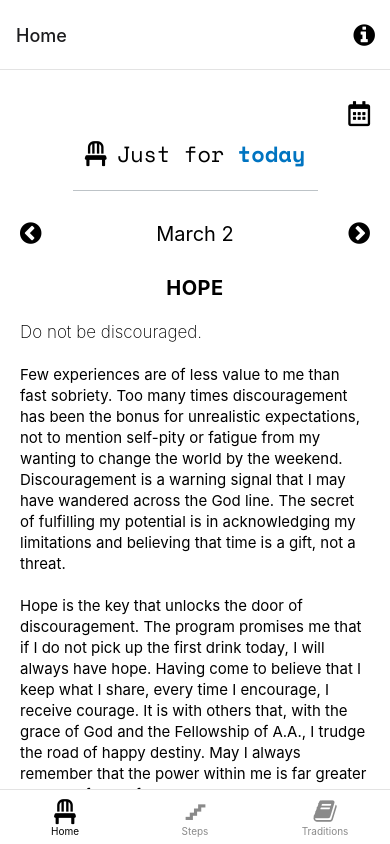
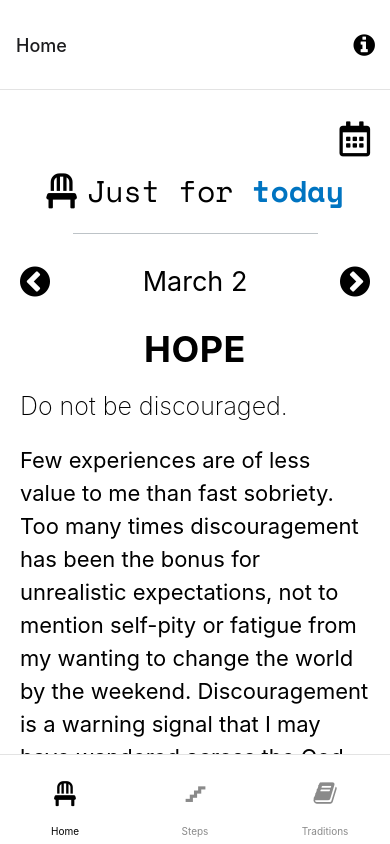
Before and after one commit to WildPastry/JustForToday, a React Native app: screen /Home in a window 390 px wide. Built offline with nearby package versions, Linux system fonts and the light colour scheme; what expo-linking would draw is missing.

Commit message:
Adding dynamic sizes

```diff
--- a/app/components/Reflection.tsx
+++ b/app/components/Reflection.tsx
@@ -8,12 +8,16 @@ import { useEffect, useState } from 'react';
 import { AppState } from '../redux/store';
 import Colours from '../constants/Colours';
 import { FontAwesome } from '@expo/vector-icons';
+import Fonts from '../constants/Fonts';
+import { IDeviceSize } from '../types/generic.types';
 import { IReflection } from '../types/data.types';
+import getDeviceSize from '../constants/Layout';
 import useColorScheme from '../hooks/useColorScheme';
 
 const Reflection: React.FC = (): JSX.Element => {
   // Component settings
   const dispatch = useAppDispatch();
+  const deviceSize: IDeviceSize[keyof IDeviceSize] = getDeviceSize();
   const colorScheme: NonNullable<ColorSchemeName> = useColorScheme();
   const [reflection, setReflection] = useState<IReflection>({
     id: '',
@@ -109,13 +113,15 @@ const Reflection: React.FC = (): JSX.Element => {
           onPress={() => selectReflection(getPrevDay(), reflections)}>
           <FontAwesome
             name='chevron-circle-left'
-            size={25}
+            size={Fonts[deviceSize].icon}
             color={Colours[colorScheme].icon}
           />
         </Pressable>
         {/* Date */}
         <View style={styles.dateContainer}>
-          <Text style={styles.date}>{reflection.date}</Text>
+          <Text style={[styles.date, Fonts[deviceSize].date]}>
+            {reflection.date}
+          </Text>
         </View>
         {/* Right chevron */}
         <Pressable
@@ -124,15 +130,21 @@ const Reflection: React.FC = (): JSX.Element => {
           <FontAwesome
             style={styles.textRight}
             name='chevron-circle-right'
-            size={25}
+            size={Fonts[deviceSize].icon}
             color={Colours[colorScheme].icon}
           />
         </Pressable>
       </View>
       {/* Reflection */}
-      <Text style={styles.title}>{reflection.title}</Text>
-      <Text style={styles.quote}>{reflection.quote}</Text>
-      <Text style={styles.text}>{reflection.reflection}</Text>
+      <Text style={[styles.boldTitle, Fonts[deviceSize].boldTitle]}>
+        {reflection.title}
+      </Text>
+      <Text style={[styles.quote, Fonts[deviceSize].quote]}>
+        {reflection.quote}
+      </Text>
+      <Text style={[styles.text, Fonts[deviceSize].text]}>
+        {reflection.reflection}
+      </Text>
     </View>
   );
 };
@@ -154,30 +166,23 @@ const styles = StyleSheet.create({
     paddingVertical: 10
   },
   date: {
-    fontSize: 20,
     textAlignVertical: 'center'
   },
   text: {
-    fontSize: 15,
-    lineHeight: 21,
     marginBottom: 20,
     textAlign: 'left'
   },
   textRight: {
     textAlign: 'right'
   },
-  title: {
-    fontSize: 20,
+  boldTitle: {
     fontWeight: 'bold',
     letterSpacing: 0.5,
-    lineHeight: 25,
     marginBottom: 20,
     textAlign: 'center'
   },
   quote: {
-    fontSize: 17,
     fontWeight: '200',
-    lineHeight: 23,
     marginBottom: 20,
     textAlign: 'left'
   }
--- /dev/null
+++ b/app/constants/Fonts.ts
@@ -0,0 +1,29 @@
+export default {
+  small: {
+    date: { fontSize: 20 },
+    icon: 25,
+    tab: 70,
+    boldTitle: { fontSize: 20, lineHeight: 25 },
+    title: { fontSize: 22 },
+    text: { fontSize: 15, lineHeight: 21 },
+    quote: { fontSize: 17, lineHeight: 23 }
+  },
+  medium: {
+    date: { fontSize: 27 },
+    icon: 35,
+    tab: 90,
+    boldTitle: { fontSize: 36, lineHeight: 40 },
+    title: { fontSize: 30 },
+    text: { fontSize: 22, lineHeight: 33 },
+    quote: { fontSize: 25, lineHeight: 35 }
+  },
+  large: {
+    date: { fontSize: 40 },
+    icon: 45,
+    tab: 110,
+    boldTitle: { fontSize: 60, lineHeight: 65 },
+    title: { fontSize: 40 },
+    text: { fontSize: 25, lineHeight: 31 },
+    quote: { fontSize: 15, lineHeight: 21 }
+  }
+};
--- a/app/constants/Layout.ts
+++ b/app/constants/Layout.ts
@@ -1,12 +1,16 @@
+import { EDeviceSizes, IDeviceSize } from '../types/generic.types';
 import { Dimensions } from 'react-native';
 
 const width = Dimensions.get('window').width;
-const height = Dimensions.get('window').height;
 
-export default {
-  window: {
-    width,
-    height
-  },
-  isSmallDevice: width < 375
+const getDeviceSize = (): IDeviceSize[keyof IDeviceSize] => {
+  console.log(width);
+  if (width < 375) {
+    return EDeviceSizes.SML;
+  } else if (width >= 375 && width < 700) {
+    return EDeviceSizes.MED;
+  }
+  return EDeviceSizes.LRG;
 };
+
+export default getDeviceSize;
--- a/app/navigation/index.tsx
+++ b/app/navigation/index.tsx
@@ -17,13 +17,16 @@ import {
 } from '../types/navigation.types';
 import About from '../screens/About';
 import Colours from '../constants/Colours';
+import Fonts from '../constants/Fonts';
 import Home from '../screens/Home';
+import { IDeviceSize } from '../types/generic.types';
 import LinkingConfiguration from './LinkingConfiguration';
 import NotFoundScreen from '../screens/NotFoundScreen';
 import Steps from '../screens/Steps';
 import Traditions from '../screens/Traditions';
 import { createBottomTabNavigator } from '@react-navigation/bottom-tabs';
 import { createNativeStackNavigator } from '@react-navigation/native-stack';
+import getDeviceSize from '../constants/Layout';
 import useColorScheme from '../hooks/useColorScheme';
 
 export default function Navigation({
@@ -69,6 +72,8 @@ const BottomTab = createBottomTabNavigator<RootTabParamList>();
 function BottomTabNavigator() {
   // Colour settings
   const colorScheme: NonNullable<ColorSchemeName> = useColorScheme();
+  // Font settings
+  const deviceSize: IDeviceSize[keyof IDeviceSize] = getDeviceSize();
 
   return (
     <BottomTab.Navigator
@@ -80,7 +85,7 @@ function BottomTabNavigator() {
         tabBarIconStyle: { marginTop: 7 },
         tabBarStyle: {
           backgroundColor: Colours[colorScheme].navBackground,
-          height: 55,
+          height: Fonts[deviceSize].tab,
           borderTopColor: Colours[colorScheme].navBorder,
           borderTopWidth: 0.6,
           elevation: 0
@@ -89,7 +94,7 @@ function BottomTabNavigator() {
           backgroundColor: Colours[colorScheme].navBackground,
           borderBottomColor: Colours[colorScheme].navBorder,
           borderBottomWidth: 0.6,
-          height: 70
+          height: Fonts[deviceSize].tab
         }
       }}>
       <BottomTab.Screen
--- a/app/screens/Home.tsx
+++ b/app/screens/Home.tsx
@@ -13,7 +13,10 @@ import Calendar from '../components/Calendar';
 import Colours from '../constants/Colours';
 import ErrorScreen from './ErrorScreen';
 import { FontAwesome5 } from '@expo/vector-icons';
+import Fonts from '../constants/Fonts';
+import { IDeviceSize } from '../types/generic.types';
 import Reflection from '../components/Reflection';
+import getDeviceSize from '../constants/Layout';
 import useColorScheme from '../hooks/useColorScheme';
 import { useFocusEffect } from '@react-navigation/native';
 
@@ -21,6 +24,7 @@ const Home: React.FC = (): JSX.Element => {
   // Screen settings
   const scrollViewRef: React.MutableRefObject<any> = useRef<any>(null);
   const colorScheme: NonNullable<ColorSchemeName> = useColorScheme();
+  const deviceSize: IDeviceSize[keyof IDeviceSize] = getDeviceSize();
   const [showCalendar, setShowCalendar] = useState(false);
   const dispatch = useAppDispatch();
 
@@ -76,7 +80,7 @@ const Home: React.FC = (): JSX.Element => {
           <FontAwesome5
             style={styles.calendarIcon}
             name='calendar-alt'
-            size={25}
+            size={Fonts[deviceSize].icon}
             onPress={() => toggleCalendar()}
             color={Colours[colorScheme].icon}
           />
@@ -86,14 +90,17 @@ const Home: React.FC = (): JSX.Element => {
           <FontAwesome5
             style={styles.icon}
             name='chair'
-            size={25}
+            size={Fonts[deviceSize].icon}
             color={Colours[colorScheme].icon}
           />
           {/* Title */}
           <View style={styles.titleContainer}>
-            <FontDisplay style={styles.title}>Just for </FontDisplay>
+            <FontDisplay style={Fonts[deviceSize].title}>Just for </FontDisplay>
             <FontDisplayBold
-              style={[styles.title, { color: Colours[colorScheme].link }]}>
+              style={[
+                Fonts[deviceSize].title,
+                { color: Colours[colorScheme].link }
+              ]}>
               today
             </FontDisplayBold>
           </View>
@@ -134,9 +141,6 @@ const styles = StyleSheet.create({
     flexDirection: 'row',
     marginLeft: 10
   },
-  title: {
-    fontSize: 22
-  },
   icon: {
     textAlign: 'center'
   },
--- a/app/types/generic.types.ts
+++ b/app/types/generic.types.ts
@@ -1,3 +1,4 @@
+/* eslint-disable no-unused-vars */
 export interface IExternalLink {
   children: JSX.Element;
   href: string;
@@ -7,3 +8,15 @@ export interface IExternalLink {
 export interface IEditScreenInfo {
   path: string;
 }
+
+export interface IDeviceSize {
+  small: 'small';
+  medium: 'medium';
+  large: 'large';
+}
+
+export enum EDeviceSizes {
+  SML = 'small',
+  MED = 'medium',
+  LRG = 'large'
+}
```
